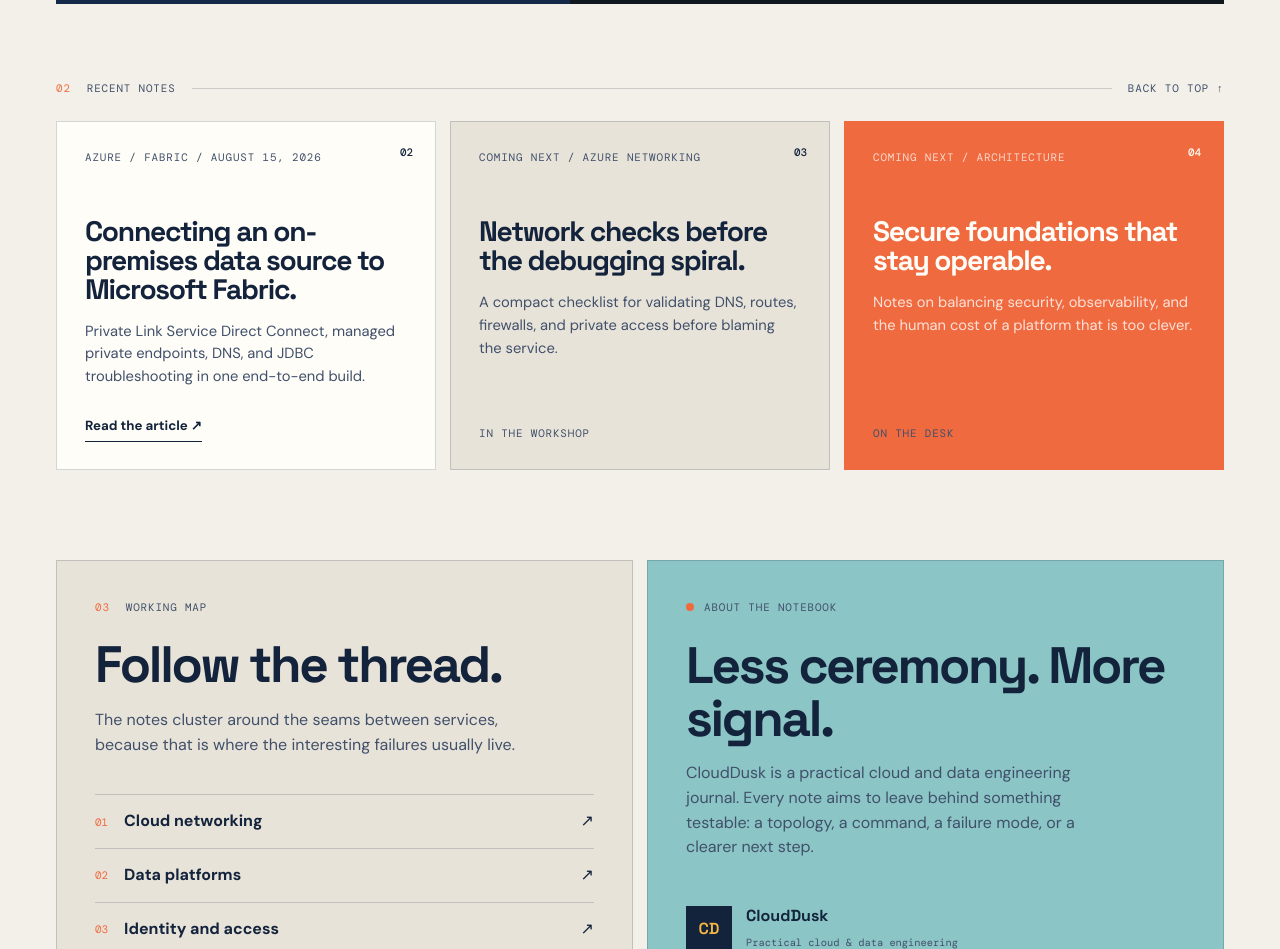
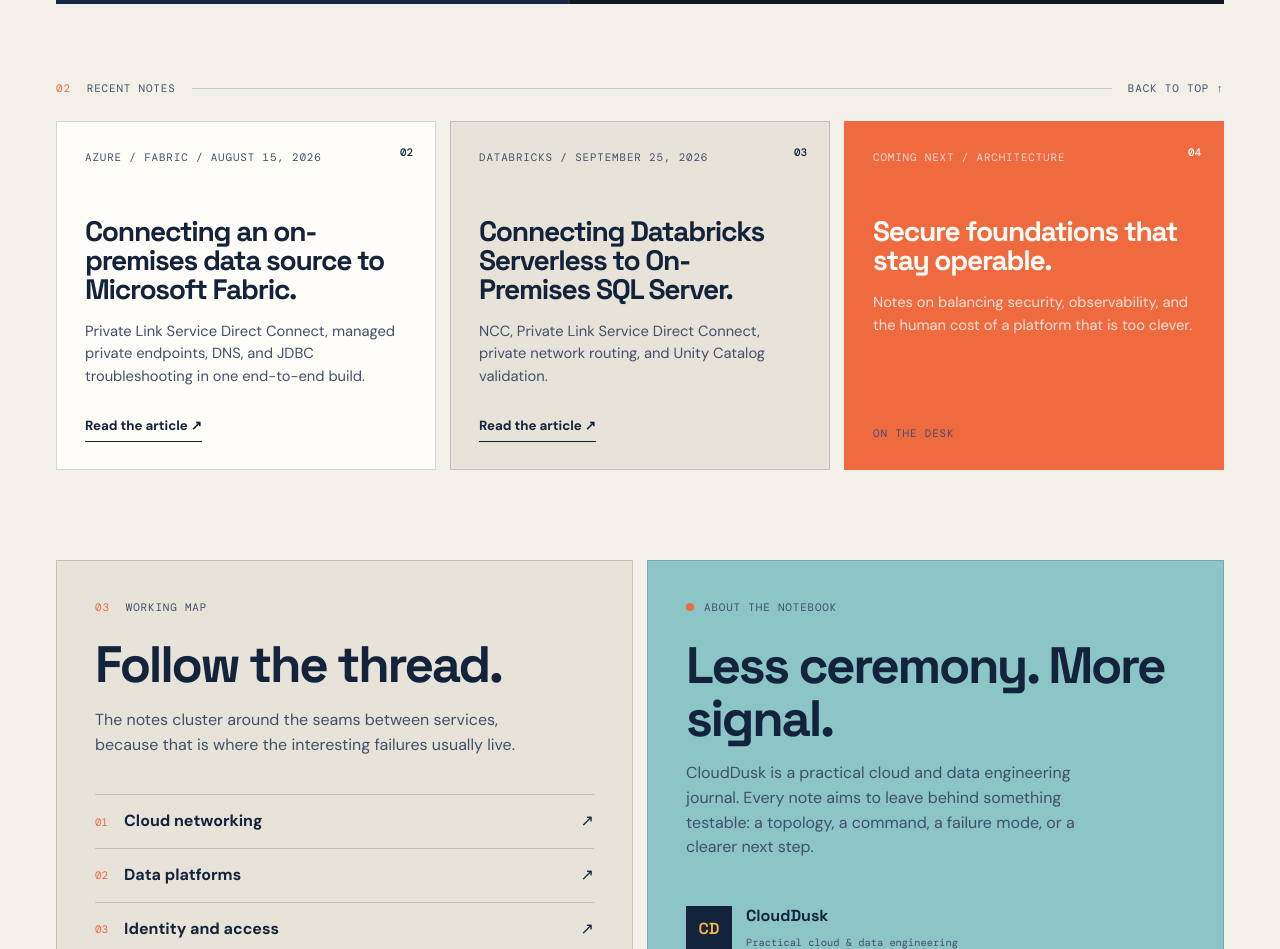
Before and after one commit to dk-clouddusk/clouddusk, a plain HTML site: page index.html in a window 1280 px wide. Shown: the part 1520-2469 px from the top of the page. Drawn offline with nearby package versions, Linux system fonts and the light colour scheme.

Commit message:
List Databricks on-prem article on homepage

```diff
--- a/index.html
+++ b/index.html
@@ -54,7 +54,7 @@
           <div class="section-kicker"><span>02</span><span id="journal-title">Recent notes</span><span class="rule"></span><a href="#top">Back to top ↑</a></div>
           <div class="journal-grid">
             <article class="journal-card journal-card-featured"><div class="card-number">02</div><p class="post-meta">Azure / Fabric / August 15, 2026</p><h3><a href="posts/2026-08-15-fabric-private-link.html">Connecting an on-premises data source to Microsoft Fabric.</a></h3><p>Private Link Service Direct Connect, managed private endpoints, DNS, and JDBC troubleshooting in one end-to-end build.</p><a class="arrow-link" href="posts/2026-08-15-fabric-private-link.html">Read the article <span aria-hidden="true">↗</span></a></article>
-            <article class="journal-card journal-card-muted"><div class="card-number">03</div><p class="post-meta">Coming next / Azure networking</p><h3>Network checks before the debugging spiral.</h3><p>A compact checklist for validating DNS, routes, firewalls, and private access before blaming the service.</p><span class="status-label">In the workshop</span></article>
+            <article class="journal-card journal-card-muted"><div class="card-number">03</div><p class="post-meta">Databricks / September 25, 2026</p><h3><a href="posts/databricks-serverless-onprem-connectivity.html">Connecting Databricks Serverless to On-Premises SQL Server.</a></h3><p>NCC, Private Link Service Direct Connect, private network routing, and Unity Catalog validation.</p><a class="arrow-link" href="posts/databricks-serverless-onprem-connectivity.html">Read the article <span aria-hidden="true">↗</span></a></article>
             <article class="journal-card journal-card-dark"><div class="card-number">04</div><p class="post-meta">Coming next / Architecture</p><h3>Secure foundations that stay operable.</h3><p>Notes on balancing security, observability, and the human cost of a platform that is too clever.</p><span class="status-label">On the desk</span></article>
           </div>
         </section>
```
